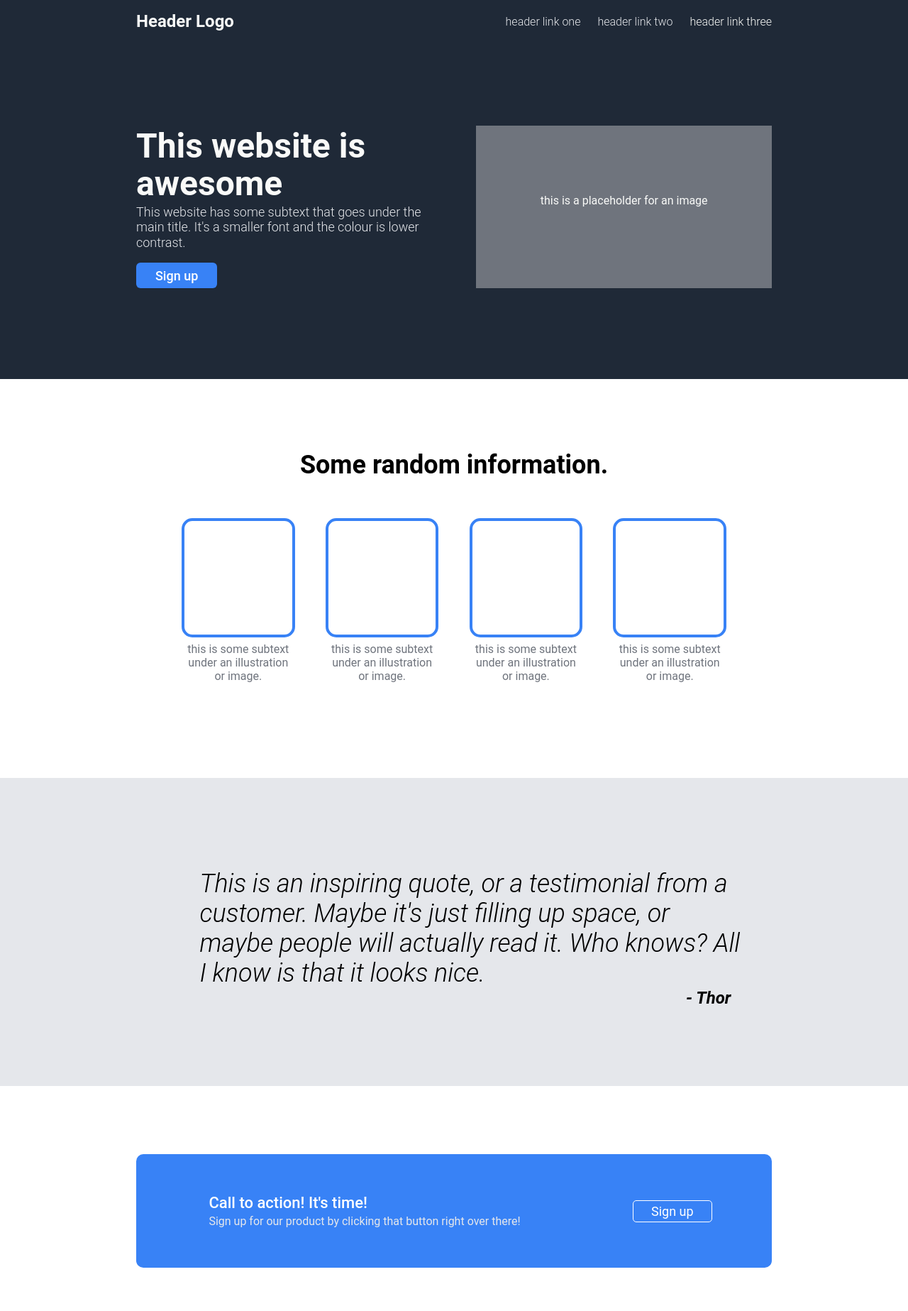
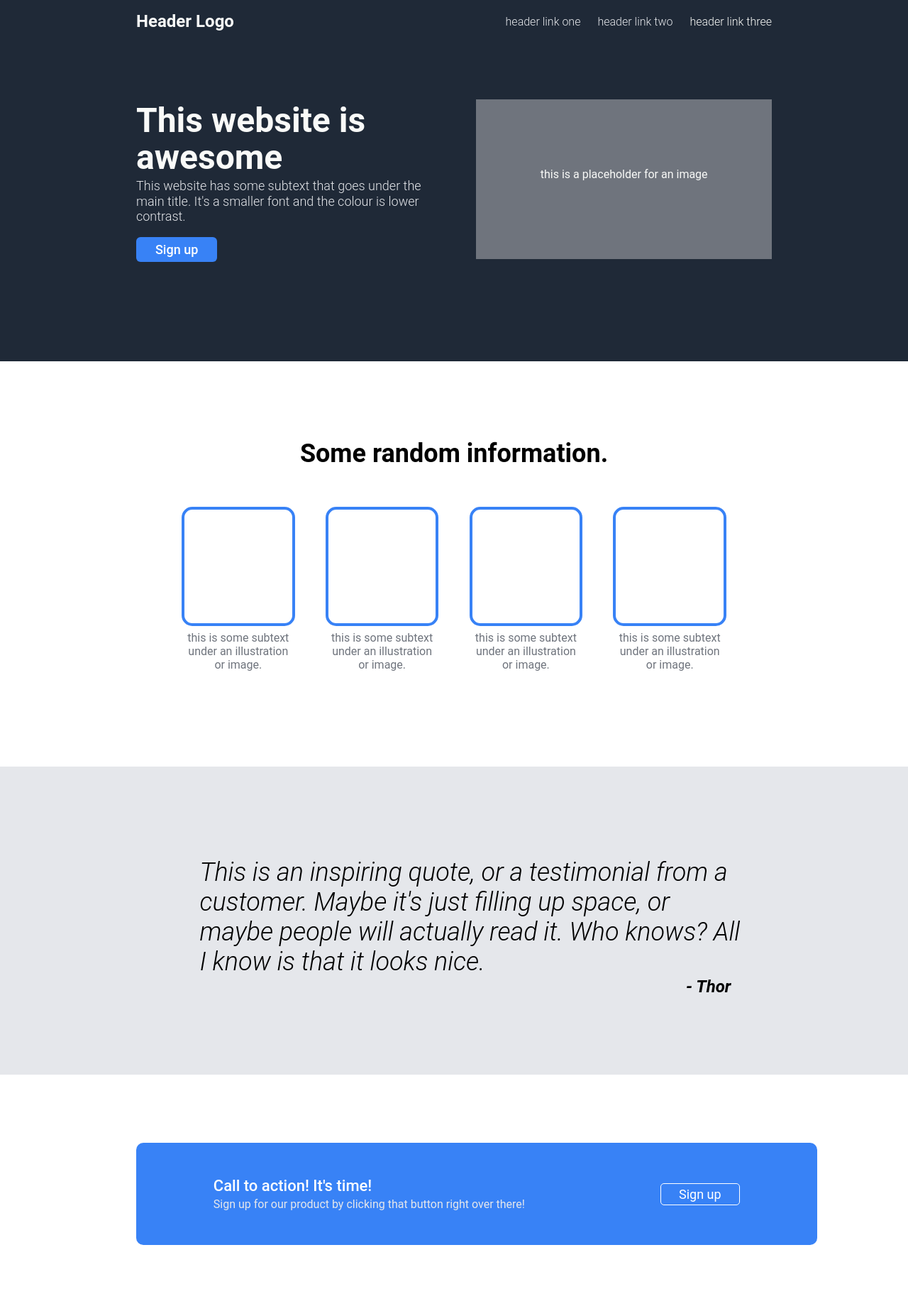
Before and after one commit to stephjohnsons/Brainnest-FED-Training, a plain HTML site: page Week-2/ass4-mainproject/index.html in a window 1280 px wide. Shown: the top 1847 px of the page at 71% size. Drawn offline with Linux system fonts and the light colour scheme.

Commit message:
Updated styles.css

```diff
--- a/Week-2/ass4-mainproject/css/styles.css
+++ b/Week-2/ass4-mainproject/css/styles.css
@@ -56,9 +56,9 @@ for header and section 1 */
 .section-one {
     display: flex;
     flex-wrap: nowrap;
-    padding: 5em 15% 8em 15%;
+    padding: 4rem 15% 8rem 15%;
     height: 57%;
-    align-items: flex-end;
+    align-items: center;
 }
 
 .section-one h1 {
@@ -68,6 +68,7 @@ for header and section 1 */
 
 .section-one-wrap {
     width: 50%;
+    height: 110%;
 }
 
 .h1-desc {
@@ -100,7 +101,6 @@ for header and section 1 */
 }
 
 /* Section 2 Random Info */
-
 .section-two h2 {
     text-align: center;
     font-weight: 600;
@@ -111,8 +111,8 @@ for header and section 1 */
 
 .blank-img {
     border: 4px solid #3882F6;
-    height: 10rem;
-    width: 10rem;
+    height: 10em;
+    width: 10em;
     border-radius: 15px;
 }
 
@@ -135,7 +135,6 @@ for header and section 1 */
 }
 
 /* Section 3 (Quote) */
-
 .section-three {
     background-color: #E5E7EB;
 }
@@ -164,16 +163,14 @@ for header and section 1 */
 }
 
 /* Section 4 CTA */
-
 .section-four {
     background-color:#3882F6;
     color: white;
-    margin: 6rem 15%;
+    margin: 6rem 10% 6rem 15%;
     border-radius: 10px;
     padding: 1em;
     display: flex;
     flex-direction: row;
-    height: 8em;
 }
 
 #cta-group {
@@ -182,8 +179,8 @@ for header and section 1 */
     flex-wrap: wrap;
     justify-content: space-between;
     align-items: center;
-    padding: 2em 10%;
-    width: 80%;
+    padding: 2rem 10%;
+    width: 78%;
 }
 
 #cta {
@@ -210,7 +207,6 @@ for header and section 1 */
 }
 
 /* Footer */
-
 .footer {
     background-color: #1F2937;
     color: #E5E7EB;
```
